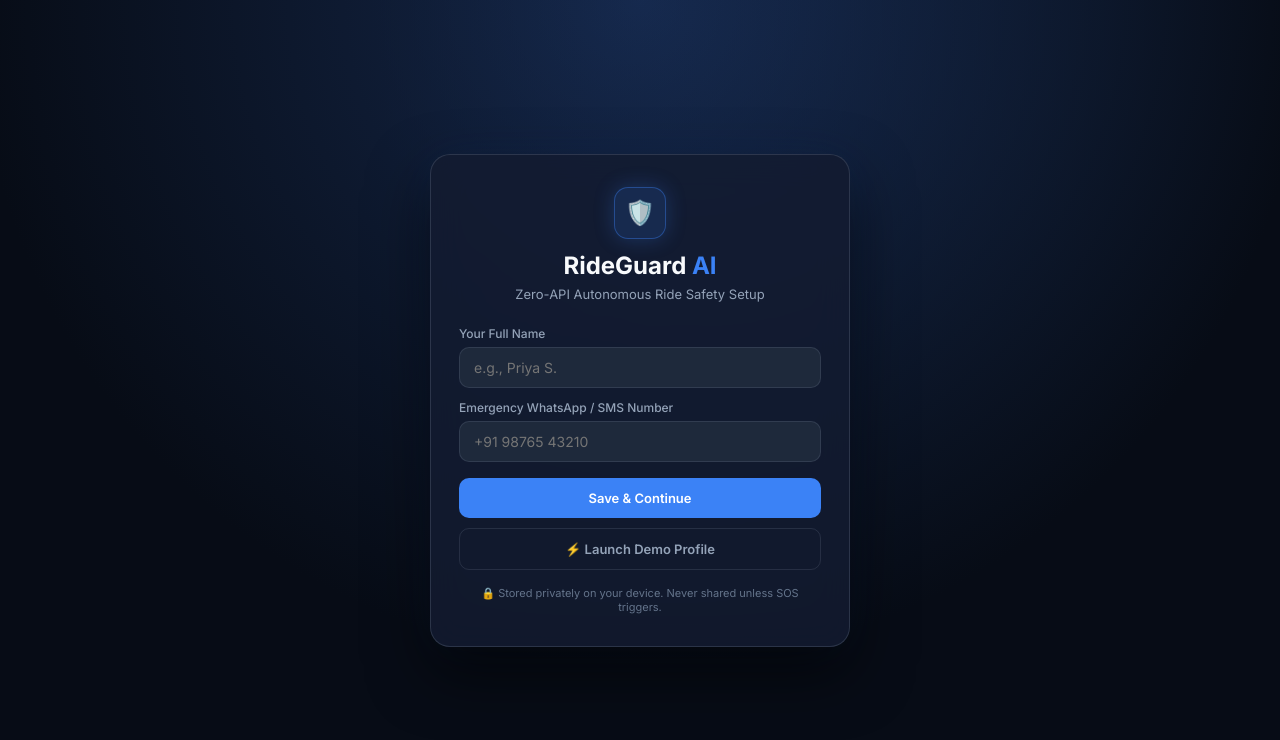
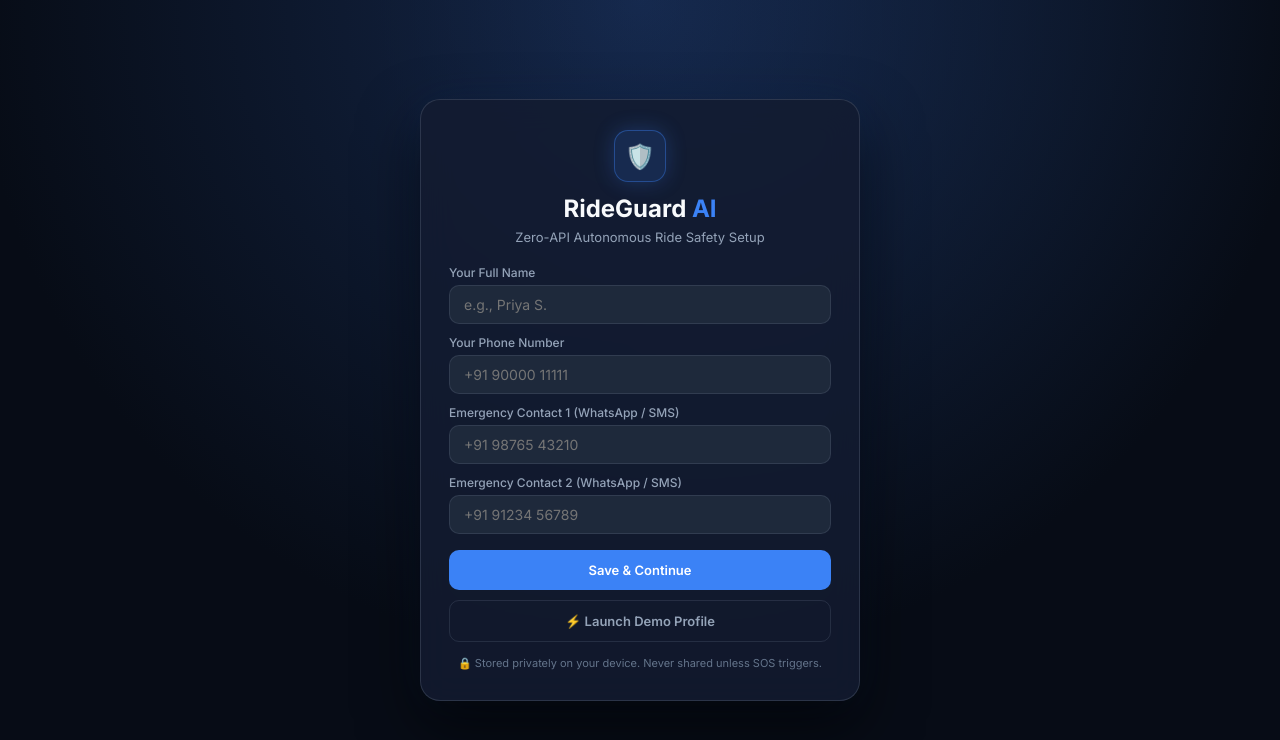
Before and after one commit to mvsanjeev21/RideGuard-AI, a plain HTML site: page index.html in a window 1280 px wide. Drawn offline with nearby package versions, Linux system fonts and the light colour scheme.

Commit message:
Update layout and labels in index.html

```diff
--- a/index.html
+++ b/index.html
@@ -35,15 +35,15 @@
     }
     .login-card {
       width: 100%;
-      max-width: 420px;
+      max-width: 440px;
       background: rgba(19, 28, 49, 0.85);
       backdrop-filter: blur(16px);
       border: 1px solid rgba(148, 163, 184, 0.2);
       border-radius: 20px;
-      padding: 32px 28px;
+      padding: 30px 28px;
       box-shadow: 0 25px 60px rgba(0, 0, 0, 0.6), 0 0 40px rgba(59, 130, 246, 0.08);
     }
-    .login-header { text-align: center; margin-bottom: 24px; }
+    .login-header { text-align: center; margin-bottom: 20px; }
     .shield-badge {
       width: 52px;
       height: 52px;
@@ -60,14 +60,14 @@
     .login-header h2 { font-size: 24px; font-weight: 700; color: #f8fafc; }
     .login-header h2 span { color: #3b82f6; }
     .login-header p { font-size: 13px; color: #94a3b8; margin-top: 6px; }
-    .privacy-note { margin-top: 16px; text-align: center; font-size: 11px; color: #64748b; }
+    .privacy-note { margin-top: 14px; text-align: center; font-size: 11px; color: #64748b; }
 
     .brand { display: flex; align-items: center; gap: 10px; font-size: 24px; font-weight: 700; margin-bottom: 6px; }
     .brand span { color: var(--blue); }
 
-    label { display: block; font-size: 12px; color: var(--text-muted); margin: 12px 0 6px; font-weight: 500; }
+    label { display: block; font-size: 12px; color: var(--text-muted); margin: 11px 0 5px; font-weight: 500; }
     input[type="text"], input[type="tel"] {
-      width: 100%; padding: 11px 14px; border-radius: 10px; border: 1px solid var(--border);
+      width: 100%; padding: 10px 14px; border-radius: 10px; border: 1px solid var(--border);
       background: var(--bg-input); color: var(--text-main); font-size: 14px; outline: none;
     }
     input:focus { border-color: var(--blue); }
@@ -176,7 +176,7 @@
       z-index: 9999; display: flex; align-items: center; justify-content: center; padding: 20px;
     }
     .modal-card {
-      width: 100%; max-width: 460px; background: var(--bg-card); border: 1px solid rgba(239, 68, 68, 0.6);
+      width: 100%; max-width: 480px; background: var(--bg-card); border: 1px solid rgba(239, 68, 68, 0.6);
       border-radius: 16px; padding: 24px; box-shadow: 0 24px 60px rgba(0,0,0,0.7);
     }
     .payload-box {
@@ -184,6 +184,7 @@
       padding: 12px; font-family: monospace; font-size: 12px; color: #e2e8f0;
       white-space: pre-wrap; margin: 14px 0; line-height: 1.5;
     }
+    .dispatch-grid { display: grid; grid-template-columns: 1fr 1fr; gap: 8px; margin-bottom: 10px; }
 
     /* Toast */
     .toast {
@@ -211,8 +212,14 @@
       <label for="userName">Your Full Name</label>
       <input type="text" id="userName" placeholder="e.g., Priya S." />
 
-      <label for="emergencyPhone">Emergency WhatsApp / SMS Number</label>
-      <input type="tel" id="emergencyPhone" placeholder="+91 98765 43210" />
+      <label for="userPhone">Your Phone Number</label>
+      <input type="tel" id="userPhone" placeholder="+91 90000 11111" />
+
+      <label for="emergencyPhone1">Emergency Contact 1 (WhatsApp / SMS)</label>
+      <input type="tel" id="emergencyPhone1" placeholder="+91 98765 43210" />
+
+      <label for="emergencyPhone2">Emergency Contact 2 (WhatsApp / SMS)</label>
+      <input type="tel" id="emergencyPhone2" placeholder="+91 91234 56789" />
 
       <button class="btn btn-primary" onclick="saveProfile()">Save & Continue</button>
       <button class="btn btn-ghost" onclick="quickDemoLogin()">⚡ Launch Demo Profile</button>
@@ -295,23 +302,27 @@
     </div>
   </div>
 
-  <!-- 3. EMERGENCY SOS DISPATCH MODAL -->
+  <!-- 3. DUAL-CONTACT EMERGENCY SOS MODAL -->
   <div id="sosModal" class="modal-overlay hidden">
     <div class="modal-card">
       <h3 style="color:#f87171; margin-bottom:6px;">🚨 EMERGENCY ALERT DISPATCHED</h3>
-      <p style="font-size:12px; color:var(--text-muted);">Server payload triggered. Use 1-click fallback below if needed:</p>
+      <p style="font-size:12px; color:var(--text-muted);">Server payload sent to both emergency contacts. Instant 1-click fallbacks:</p>
       <div id="sosPayload" class="payload-box"></div>
-      <div style="display:flex; gap:10px;">
-        <button class="btn btn-safe" onclick="openWhatsAppFallback()">💬 Send WhatsApp</button>
-        <button class="btn btn-purge" onclick="openSmsFallback()">📩 Send SMS</button>
+
+      <div class="dispatch-grid">
+        <button class="btn btn-safe" onclick="openWhatsAppFallback(0)">💬 WhatsApp 1</button>
+        <button class="btn btn-purge" onclick="openSmsFallback(0)">📩 SMS 1</button>
+        <button class="btn btn-safe" onclick="openWhatsAppFallback(1)">💬 WhatsApp 2</button>
+        <button class="btn btn-purge" onclick="openSmsFallback(1)">📩 SMS 2</button>
       </div>
+
       <button class="btn btn-ghost" onclick="closeSosModal()">Dismiss Alert</button>
     </div>
   </div>
 
   <div id="toast" class="toast hidden"></div>
 
-  <!-- Libraries & Team Modules -->
+  <!-- Libraries & Modular Team Scripts -->
   <script src="https://unpkg.com/leaflet@1.9.4/dist/leaflet.js"></script>
   <script src="https://cdn.jsdelivr.net/npm/tesseract.js@5/dist/tesseract.min.js"></script>
   <script src="config.js"></script>
```
